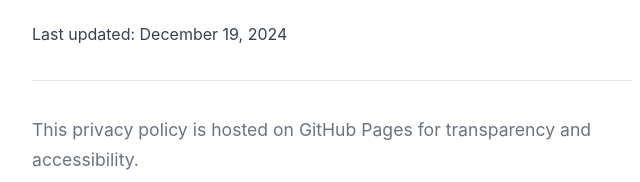
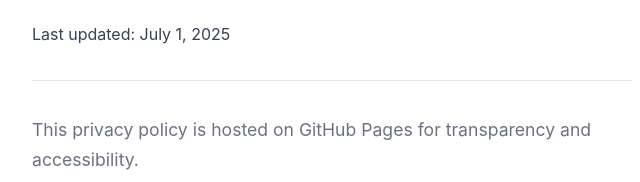
Before and after one commit to json-dubs/MyCalorieCycle-Privacy, a plain HTML site: page privacy-policy.html in a window 1280 px wide. Shown: the part 421-603 px from the top of the page, 308-948 px from the left. Drawn offline with Linux system fonts and the light colour scheme.

Commit message:
Update privacy-policy.html

```diff
--- a/privacy-policy.html
+++ b/privacy-policy.html
@@ -61,7 +61,7 @@
       <strong>MyCalorieCycle</strong> does not collect, store, or share any personal information or user data. We respect your privacy and are committed to ensuring that your information remains secure and private.
     </p>
     <p>If you have any questions or concerns about this privacy policy, please contact us at <a href="mailto:mycaloriecycle@pm.me" class="contact">mycaloriecycle@pm.me</a>.</p>
-    <p class="contact">Last updated: December 19, 2024</p>
+    <p class="contact">Last updated: July 1, 2025</p>
 
     <div class="footer">
       <p>This privacy policy is hosted on GitHub Pages for transparency and accessibility.</p>
```
